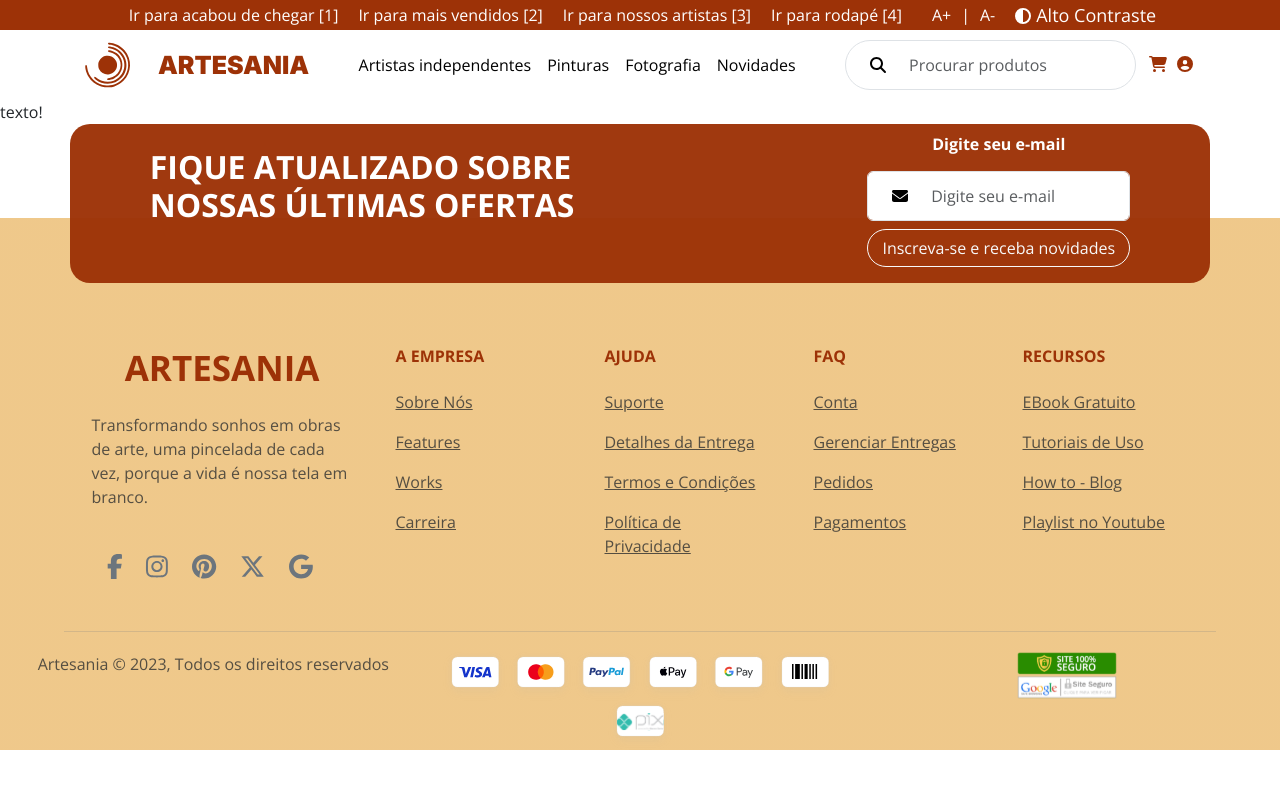
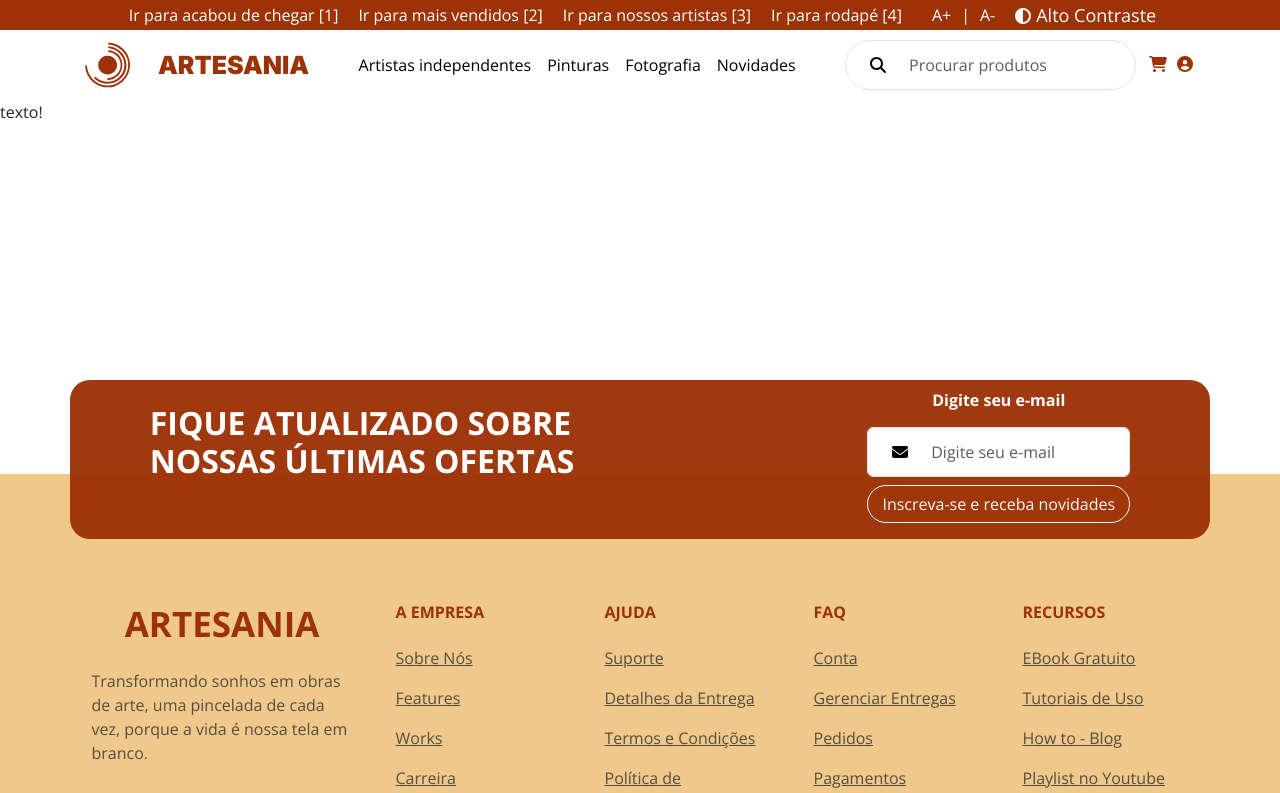
Before and after one commit to ivpinheiro/artesania, a Vue app: page /login in a window 1280 px wide. Shown: the top 793 px of the page. Built offline with nearby package versions, Linux system fonts and the light colour scheme.

Commit message:
Init login page

```diff
--- a/src/App.vue
+++ b/src/App.vue
@@ -4,7 +4,7 @@
       <AcessibilityMenu></AcessibilityMenu>
       <NavBar></NavBar>
     </div>
-    <div class="content">
+    <div class="content-body">
       <router-view />
     </div>
     <FooterComp></FooterComp>
--- a/src/assets/base.css
+++ b/src/assets/base.css
@@ -84,12 +84,3 @@ body {
   -webkit-font-smoothing: antialiased;
   -moz-osx-font-smoothing: grayscale;
 }
-
-.high-contrast {
-  color: white;
-  background: black;
-}
-
-.high-contrast-text {
-  color: white;
-}
--- a/src/assets/main.css
+++ b/src/assets/main.css
@@ -10,22 +10,17 @@ body {
     background-color: #fff !important;
 }
 
-.contact-img {
-    width: 150px;
-    border-radius: 50%;
-}
-
-.contact-img-big {
-    width: 200px;
-    border-radius: 50%;
-}
-
 .loader-img {
     width: 250px;
 }
 
-.container-card {
-    background-color: #1987542f;
+.high-contrast {
+    color: white;
+    background: black;
+}
+
+.high-contrast-text {
+    color: white;
 }
 
 a,
@@ -38,3 +33,7 @@ a,
     font-weight: inherit;
     cursor: pointer;
 }
+
+.content-body {
+    min-height: 35vh;
+}
```
